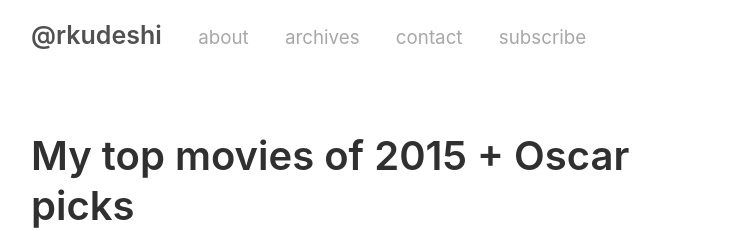
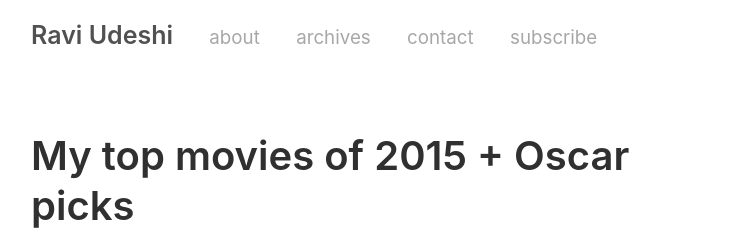
Before and after one commit to rkudeshi/rkudeshi.github.io, a Jekyll site: the page built from index.html, in a window 1280 px wide and 900 px high. Shown: the top 230 px of the window, without its empty margins (259-998 px from the left). Built offline with Jekyll 4.4.1, drawn with Linux system fonts in a browser that asks for light colours; the list of posts is cut into pages by our own code.

Commit message:
Update header-menu + title

```diff
--- a/_config.yml
+++ b/_config.yml
@@ -2,8 +2,8 @@
 permalink:           /:short_year/:month/:title
 
 # Setup
-title:               "@rkudeshi"
-tagline:             "Jekyll-based blog"
+title:               "Ravi Udeshi"
+tagline:             "My Jekyll blog"
 url:                 http://rkudeshi.github.io
 paginate:            10
 baseurl:             ""
--- a/_layouts/default.html
+++ b/_layouts/default.html
@@ -12,7 +12,7 @@
 
           <!--  <small>{{ site.tagline }}</small> -->
           <!-- add list of pages in header -->
-          <span class="header-menu">
+          <span id="header-menu">
           {% for page in site.pages_list %}
           <small><a href="{{ site.baseurl }}{{ page[1]  }}">{{ page[0] }}</a></small>
           {% endfor %}
```
